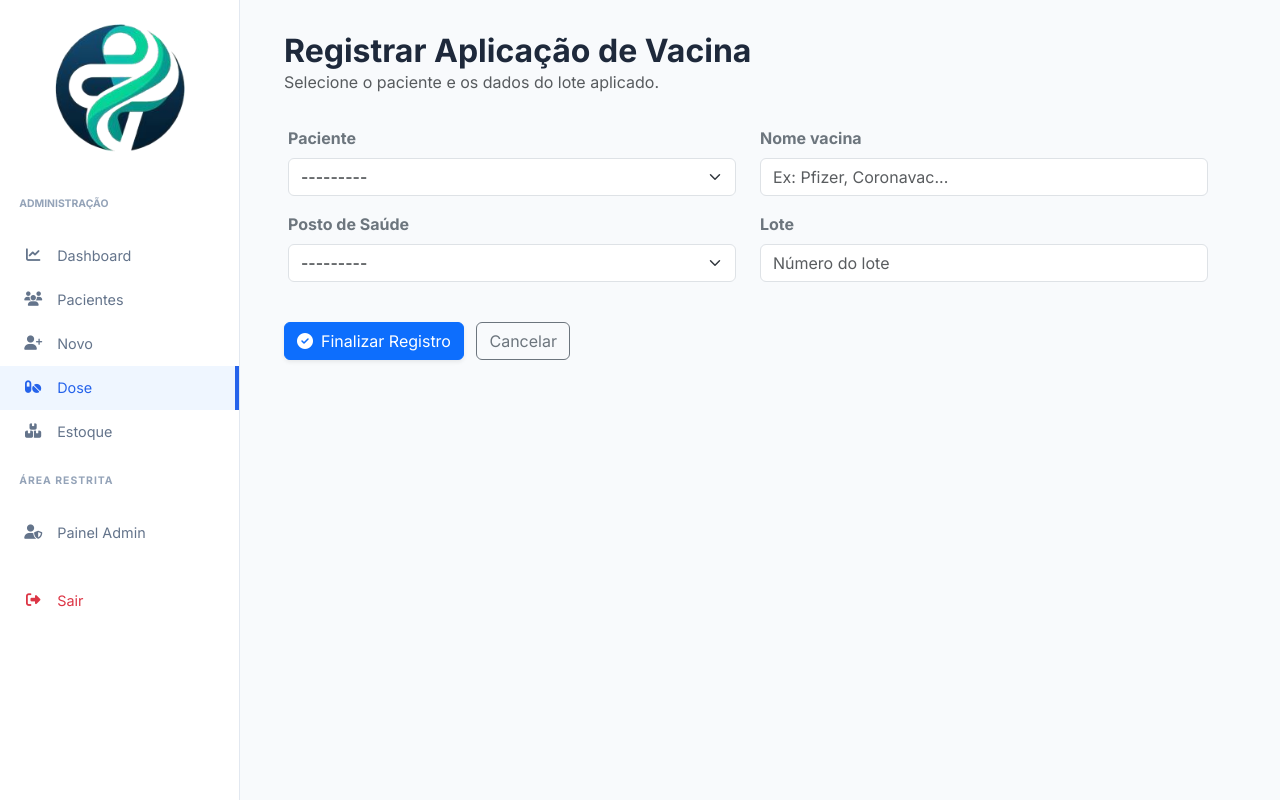
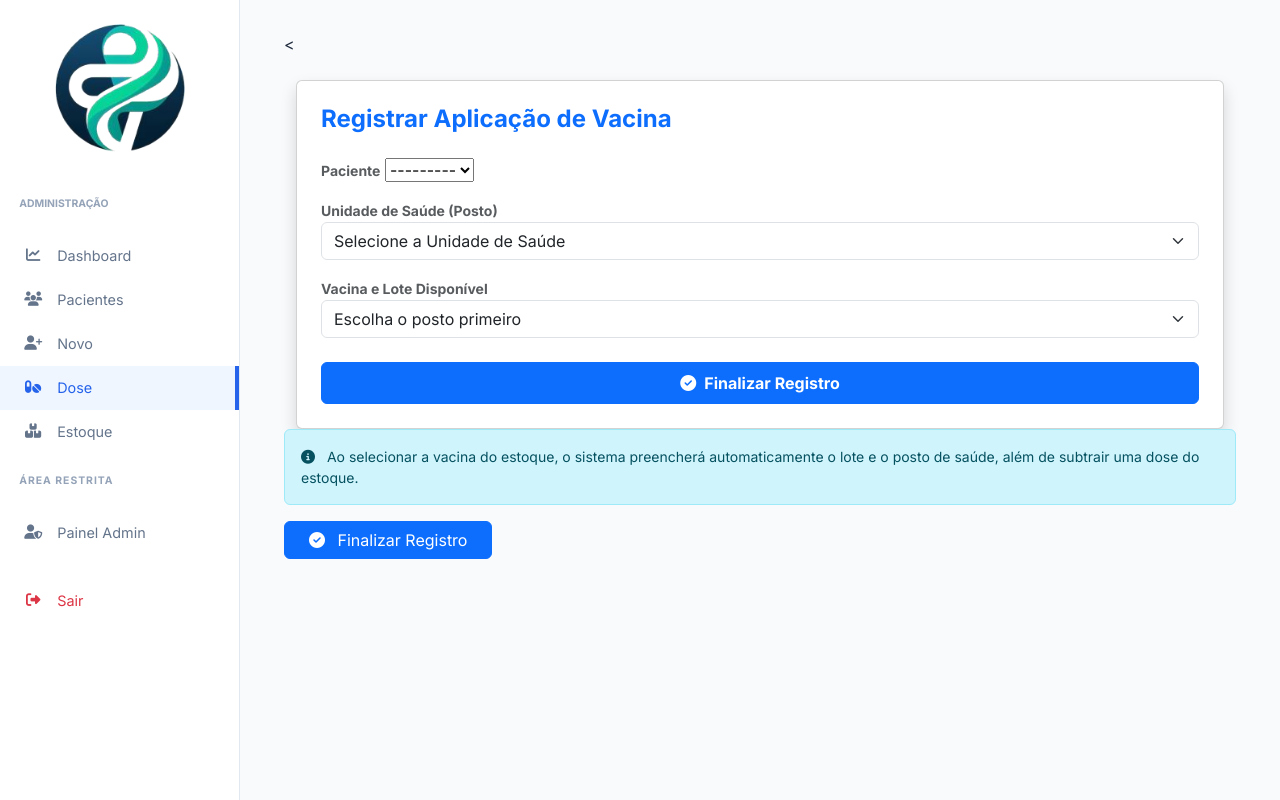
Before and after one commit to jvtrem7/sistema-vacina, a Django app: page /registrar-dose/ in a window 1280 px wide. Run offline with Django 5.2, Linux system fonts and the light colour scheme; the visitor is signed in with stand-in values (Sample User, id 1); data that the repository does not hold is empty.

Commit message:
alguns ajustes essenciais

```diff
--- a/core/settings.py
+++ b/core/settings.py
@@ -71,7 +71,7 @@ WSGI_APPLICATION = 'core.wsgi.application'
 DATABASES = {
     'default': dj_database_url.config(
         default=os.environ.get('DATABASE_URL'),
-        conn_max_age=600, # MELHORIA: Mantém a conexão aberta por mais tempo (mais rápido)
+        conn_max_age=0, # MELHORIA: Mantém a conexão aberta por mais tempo (mais rápido)
         ssl_require=True
     )
 }
--- a/core/urls.py
+++ b/core/urls.py
@@ -12,10 +12,11 @@ urlpatterns = [
     path('pacientes/', views.listar_pacientes, name='listar_pacientes'),
     path('editar-paciente/<int:pk>/', views.editar_paciente, name='editar_paciente'),
     path('caderneta/', views.caderneta_paciente, name='caderneta_paciente'),
-    path('postos/', views.consulta_cep_postos, name='busca_postos'),
+    path('postos/', views.busca_postos, name='busca_postos'),
     path('login/', auth_views.LoginView.as_view(template_name='vacinas/login.html'), name='login'),
     path('logout/', auth_views.LogoutView.as_view(), name='logout'),
     path('estoque/', views.listar_estoque, name='listar_estoque'),
     path('estoque/novo/', views.cadastrar_estoque, name='cadastrar_estoque'),
     path('exportar-csv/', views.exportar_dados_csv, name='exportar_csv'),
+    path('ajax/carregar-vacinas/', views.carregar_vacinas_posto, name='ajax_carregar_vacinas'),
 ]
--- a/vacinas/forms.py
+++ b/vacinas/forms.py
@@ -1,5 +1,5 @@
 from django import forms
-from .models import Paciente, Vacina, Estoque
+from .models import Paciente, Vacina, Estoque, PostoSaude
 
 class PacienteForm(forms.ModelForm):
     class Meta:
@@ -12,45 +12,56 @@ class PacienteForm(forms.ModelForm):
         }
 
 class VacinaForm(forms.ModelForm):
+    # Campo para selecionar o Posto primeiro
+    posto_selecionado = forms.ModelChoiceField(
+        queryset=PostoSaude.objects.all(),
+        empty_label="Selecione a Unidade de Saúde",
+        widget=forms.Select(attrs={'class': 'form-select w-100', 'id': 'id_posto'}),
+        label="Posto de Saúde"
+    )
+
+    # Campo que o JavaScript vai preencher
+    item_estoque = forms.ModelChoiceField(
+        queryset=Estoque.objects.none(),
+        empty_label="Escolha o posto primeiro",
+        widget=forms.Select(attrs={'class': 'form-select w-100', 'id': 'id_item_estoque'}),
+        label="Vacina / Lote Disponível"
+    )
+
+    def __init__(self, *args, **kwargs):
+        super().__init__(*args, **kwargs)
+        # Se houver um POST, precisamos atualizar o queryset para o formulário não dar erro de "Opção Inválida"
+        if 'posto_selecionado' in self.data:
+            try:
+                posto_id = int(self.data.get('posto_selecionado'))
+                self.fields['item_estoque'].queryset = Estoque.objects.filter(posto_id=posto_id, quantidade_atual__gt=0)
+            except (ValueError, TypeError):
+                pass
+
     class Meta:
         model = Vacina
-        fields = ['paciente', 'nome_vacina', 'lote', 'posto']
+        # IMPORTANTE: Coloque 'posto_selecionado' aqui dentro
+        fields = ['paciente', 'posto_selecionado', 'item_estoque']
         widgets = {
-            'paciente': forms.Select(attrs={'class': 'form-select'}),
-            'nome_vacina': forms.TextInput(attrs={
-                'class': 'form-control',
-                'placeholder': 'Ex: Pfizer, Coronavac...'
-            }),
-            'lote': forms.TextInput(attrs={
-                'class': 'form-control',
-                'placeholder': 'Número do lote'
-            }),
-            'posto': forms.Select(attrs={'class': 'form-select'}),
-            'item_estoque': forms.Select(attrs={'class': 'form-select'}),
-
+            'paciente': forms.Select(attrs={'class': 'form-select w-100'}),
         }
 
-
-
+    class Meta:
+        model = Vacina
+        fields = ['paciente', 'posto_selecionado', 'item_estoque']
 class EstoqueForm(forms.ModelForm):
     class Meta:
         model = Estoque
-        fields = ['nome_vacina', 'lote', 'quantidade_atual', 'data_validade', 'fornecedor']
+        # Adicionei o campo 'posto' aqui para você poder dizer onde a vacina está entrando
+        fields = ['nome_vacina', 'lote', 'quantidade_atual', 'data_validade', 'fornecedor', 'posto']
         widgets = {
             'data_validade': forms.DateInput(attrs={'type': 'date', 'class': 'form-control'}),
             'nome_vacina': forms.TextInput(attrs={'class': 'form-control', 'placeholder': 'Ex: Pfizer'}),
             'lote': forms.TextInput(attrs={'class': 'form-control', 'placeholder': 'Ex: FD1234'}),
             'quantidade_atual': forms.NumberInput(attrs={'class': 'form-control'}),
             'fornecedor': forms.TextInput(attrs={'class': 'form-control'}),
+            'posto': forms.Select(attrs={'class': 'form-select'}),
         }
 
-class RegistroDoseForm(forms.ModelForm):
-    class Meta:
-        model = Vacina
-        fields = ['paciente', 'nome_vacina', 'posto', 'lote']
-        widgets = {
-            'paciente': forms.Select(attrs={'class': 'form-select'}),
-            'nome_vacina': forms.TextInput(attrs={'class': 'form-control'}),
-            'lote': forms.TextInput(attrs={'class': 'form-control'}),
-            'posto': forms.Select(attrs={'class': 'form-select'}),
-        }
+# Você pode apagar o RegistroDoseForm se estiver usando o VacinaForm para a mesma função,
+# para evitar duplicidade de código.
--- a/vacinas/templates/vacinas/postos.html
+++ b/vacinas/templates/vacinas/postos.html
@@ -37,7 +37,7 @@
                     <div class="mt-2">
                         <h6 class="fw-bold small text-muted text-uppercase mb-2">Vacinas Disponíveis:</h6>
                         <div class="d-flex flex-wrap gap-2">
-                            {% for item in posto.estoque_set.all %}
+                            {% for item in posto.vacinas_estoque.all %}
                                 {% if item.quantidade_atual > 0 %}
                                     <span class="badge rounded-pill bg-light text-primary border border-primary-subtle px-3 py-2">
                                         <i class="fas fa-syringe me-1"></i> {{ item.nome_vacina }}
--- a/vacinas/templates/vacinas/registrar_dose.html
+++ b/vacinas/templates/vacinas/registrar_dose.html
@@ -1,62 +1,64 @@
 {% extends 'vacinas/base.html' %}
 
 {% block content %}
-<header class="mb-5">
-    <h2 class="fw-bold mb-0">Registrar Aplicação de Vacina</h2>
-    <p class="text-muted">Selecione o paciente e os dados do lote aplicado.</p>
-</header>
+<<div class="container mt-4">
+    <div class="card shadow p-4">
+        <h4 class="text-primary fw-bold mb-4">Registrar Aplicação de Vacina</h4>
 
-<div class="content-card">
-    <form method="POST" class="row g-3">
+        <form method="POST">
             {% csrf_token %}
 
-        <!-- Primeira Linha: Paciente e Nome da Vacina -->
             <div class="row">
-            <div class="col-md-6 mb-3">
-                <label class="form-label fw-bold text-secondary">Paciente</label>
+                <div class="col-12 mb-3">
+                    <label class="fw-bold small text-muted">Paciente</label>
                     {{ form.paciente }}
-                {% if form.paciente.errors %}
-                    <div class="text-danger small">{{ form.paciente.errors }}</div>
-                {% endif %}
                 </div>
 
-            <div class="col-md-6 mb-3">
-                <label class="form-label fw-bold text-secondary">Nome vacina</label>
-                {{ form.nome_vacina }}
-                {% if form.nome_vacina.errors %}
-                    <div class="text-danger small">{{ form.nome_vacina.errors }}</div>
-                {% endif %}
+                <div class="col-12 mb-3">
+                    <label class="fw-bold small text-muted">Unidade de Saúde (Posto)</label>
+                    {{ form.posto_selecionado }}
+                </div>
+
+                <div class="col-12 mb-4">
+                    <label class="fw-bold small text-muted">Vacina e Lote Disponível</label>
+                    {{ form.item_estoque }}
                 </div>
             </div>
 
-        <!-- Segunda Linha: Posto de Saúde e Lote -->
-        <div class="row">
-            <div class="col-md-6 mb-3">
-                <label class="form-label fw-bold text-secondary">Posto de Saúde</label>
-                {{ form.posto}}
-                {% if form.posto.errors %}
-                    <div class="text-danger small">{{ form.posto.errors }}</div>
-                {% endif %}
-            </div>
-
-            <div class="col-md-6 mb-3">
-                <label class="form-label fw-bold text-secondary">Lote</label>
-                {{ form.lote }}
-                {% if form.lote.errors %}
-                    <div class="text-danger small">{{ form.lote.errors }}</div>
-                {% endif %}
+            <button type="submit" class="btn btn-primary w-100 py-2 fw-bold">
+                <i class="fas fa-check-circle me-2"></i>Finalizar Registro
+            </button>
+        </form>
     </div>
 </div>
 
-        <!-- Botões de Ação -->
-        <div class="col-12 mt-4">
-            <button type="submit" class="btn btn-primary shadow-sm">
-                <i class="fas fa-check-circle me-2"></i>Finalizar Registro
+    <div class="alert alert-info small">
+        <i class="fas fa-info-circle me-2"></i>
+        Ao selecionar a vacina do estoque, o sistema preencherá automaticamente o lote e o posto de saúde, além de subtrair uma dose do estoque.
+    </div>
+
+    <button type="submit" class="btn btn-primary px-4">
+        <i class="fa-solid fa-check-circle me-2"></i> Finalizar Registro
     </button>
-            <a href="{% url 'home' %}" class="btn btn-outline-secondary ms-2">
-                Cancelar
-            </a>
-        </div>
 </form>
 </div>
+<script src="https://code.jquery.com/jquery-3.6.0.min.js"></script>
+<script>
+    $("#id_posto").change(function () {
+        const url = "{% url 'ajax_carregar_vacinas' %}";
+        const postoId = $(this).val();
+
+        $.ajax({
+            url: url,
+            data: { 'posto_id': postoId },
+            success: function (data) {
+                let html_data = '<option value="">Selecione a vacina disponível...</option>';
+                data.forEach(function (item) {
+                    html_data += `<option value="${item.id}">${item.nome_vacina} - Lote: ${item.lote}</option>`;
+                });
+                $("#id_item_estoque").html(html_data);
+            }
+        });
+    });
+</script>
 {% endblock %}
--- a/vacinas/views.py
+++ b/vacinas/views.py
@@ -5,19 +5,17 @@ from django.contrib.auth.decorators import login_required
 from .models import Vacina, Paciente, Estoque, PostoSaude
 from .forms import PacienteForm, VacinaForm, EstoqueForm
 from django.http import HttpResponse
-from django.db.models.functions import Replace
-from django.db.models import Value
 from django.db.models import Q
+from django.http import JsonResponse
 
 @login_required
 def home(request):
-    todas_vacinas = Vacina.objects.all().order_by('-data_aplicacao')
+    # Usamos select_related para carregar os dados de paciente e estoque de uma vez só (melhora a performance)
+    todas_vacinas = Vacina.objects.all().select_related('paciente', 'item_estoque__posto').order_by('-data_aplicacao')
     total_pacientes = Paciente.objects.count()
-    todos_pacientes = Paciente.objects.all()
     return render(request, 'vacinas/index.html', {
         'vacinas': todas_vacinas,
         'total_pacientes': total_pacientes,
-        'pacientes': todos_pacientes
     })
 
 @login_required
@@ -38,6 +36,9 @@ def registrar_dose(request):
         if form.is_valid():
             form.save()
             return redirect('home')
+        else:
+            # Isso vai imprimir o erro no terminal do seu PC para você ver o que é
+            print(form.errors)
     else:
         form = VacinaForm()
     return render(request, 'vacinas/registrar_dose.html', {'form': form})
@@ -71,7 +72,8 @@ def index_escolha(request):
 
 @login_required
 def listar_estoque(request):
-    itens = Estoque.objects.all()
+    # Exibe os itens de estoque e o posto ao qual pertencem
+    itens = Estoque.objects.all().select_related('posto')
     return render(request, 'vacinas/estoque.html', {'itens': itens})
 
 @login_required
@@ -85,20 +87,23 @@ def cadastrar_estoque(request):
         form = EstoqueForm()
     return render(request, 'vacinas/cadastrar_estoque.html', {'form': form})
 
-def consulta_cep_postos(request):
+def busca_postos(request):
+    """
+    Função unificada para busca de postos por CEP ou Bairro (ViaCEP)
+    """
     cep_digitado = request.GET.get('cep', '').strip()
-    postos_encontrados = None
+    postos_encontrados = PostoSaude.objects.none()
     bairro_detectado = None
 
     if cep_digitado:
         cep_limpo = cep_digitado.replace("-", "").replace(" ", "").replace(".", "")
 
-        # 1. Tenta buscar no banco pelo número do CEP (com ou sem hífen)
+        # 1. Busca direta no banco pelo CEP
         postos_encontrados = PostoSaude.objects.filter(
             Q(cep=cep_digitado) | Q(cep=cep_limpo)
         )
 
-        # 2. Se não achou pelo número, pede ajuda ao ViaCEP para saber o bairro
+        # 2. Se não achou, consulta o ViaCEP para identificar o bairro e buscar por ele
         if not postos_encontrados.exists():
             url = f"https://viacep.com.br/ws/{cep_limpo}/json/"
             try:
@@ -107,7 +112,6 @@ def consulta_cep_postos(request):
                     dados = response.json()
                     if 'erro' not in dados:
                         bairro_detectado = dados.get('bairro')
-                        # 3. Busca postos que tenham esse bairro cadastrado
                         postos_encontrados = PostoSaude.objects.filter(bairro__icontains=bairro_detectado)
             except:
                 pass
@@ -120,46 +124,30 @@ def consulta_cep_postos(request):
 
 @login_required
 def exportar_dados_csv(request):
-
     response = HttpResponse(content_type='text/csv; charset=utf-8')
     response['Content-Disposition'] = 'attachment; filename="relatorio_vacinas_saquarema.csv"'
 
     response.write(u'\ufeff'.encode('utf8'))
-
     writer = csv.writer(response, delimiter=';')
 
-    writer.writerow(['Paciente', 'CPF', 'Vacina', 'Data de Aplicação', 'Posto de Saúde'])
+    writer.writerow(['Paciente', 'CPF', 'Vacina', 'Lote', 'Data de Aplicação', 'Posto de Saúde'])
 
-    vacinacoes = Vacina.objects.all().select_related('paciente', 'posto')
+    # Otimização de consulta com select_related
+    vacinacoes = Vacina.objects.all().select_related('paciente', 'item_estoque__posto')
 
     for v in vacinacoes:
         writer.writerow([
             v.paciente.nome,
             v.paciente.cpf,
-            v.item_estoque.nome_vacina if v.item_estoque else "N/A",
+            v.nome_vacina,
+            v.lote,
             v.data_aplicacao.strftime('%d/%m/%Y %H:%M'),
-            v.item_estoque.posto.nome if v.item_estoque and v.item_estoque.posto else "N/A"
+            v.posto.nome if v.posto else "N/A"
         ])
 
     return response
 
-def busca_postos(request):
-    cep_digitado = request.GET.get('cep', '').strip()
-    postos_encontrados = PostoSaude.objects.none()
-
-    if cep_digitado:
-        # Limpa o CEP para buscar no banco
-        cep_limpo = cep_digitado.replace("-", "").replace(" ", "")
-
-        # Busca por CEP exato ou pelo bairro (caso você queira expandir a lógica)
-        postos_encontrados = PostoSaude.objects.filter(cep__icontains=cep_limpo)
-
-        # Plano B: Se não achar pelo CEP, você pode usar a lógica do ViaCEP que fizemos antes
-        if not postos_encontrados.exists():
-            # (Opcional) Chamar API do ViaCEP aqui para filtrar por bairro
-            pass
-
-    return render(request, 'vacinas/postos.html', {
-        'postos': postos_encontrados,
-        'cep_pesquisado': cep_digitado
-    })
+def carregar_vacinas_posto(request):
+    posto_id = request.GET.get('posto_id')
+    vacinas = Estoque.objects.filter(posto_id=posto_id, quantidade_atual__gt=0).values('id', 'nome_vacina', 'lote')
+    return JsonResponse(list(vacinas), safe=False)
```
Also changed, not shown: vacinas/templates/vacinas/estoque.html (+13 -16 lines). Lines whose indentation alone changed are shown as unchanged.
